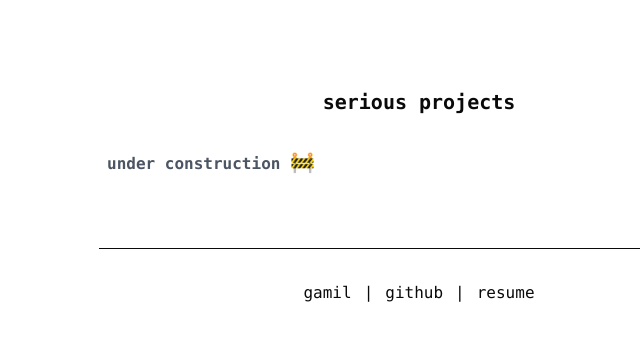
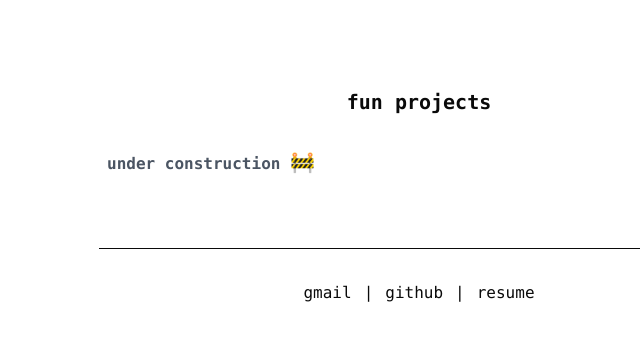
Before and after one commit to breeworks/portfolio, a Next.js app: page /funproject in a window 1280 px wide. Shown: the top 340 px of the page, without its empty margins (221-861 px from the left). Built offline with nearby package versions, Linux system fonts and the light colour scheme.

Commit message:
grammer fix

```diff
--- a/src/app/funproject/page.tsx
+++ b/src/app/funproject/page.tsx
@@ -6,7 +6,7 @@ export default function Page() {
     <main className="min-h-screen max-w-2xl mx-auto px-4 py-16 font-mono">
     <div>
     <span className="flex items-center justify-center text-xl font-semibold p-6">
-        serious projects
+        fun projects
       </span>
       <div className="mb-5">
         <p className="p-2 text-gray-600 font-semibold">
--- a/src/components/footer.tsx
+++ b/src/components/footer.tsx
@@ -5,7 +5,7 @@ export default function Footer() {
     <div>
         <footer className="pt-8 mt-16 border-t text-center">
             <nav className="space-x-3">
-              <a href="mailto:dishachoudhary1102@gmail.com" rel='noopener noreferrer' target='_blank'  className="hover:underline">gamil</a>
+              <a href="mailto:dishachoudhary1102@gmail.com" rel='noopener noreferrer' target='_blank'  className="hover:underline">gmail</a>
             <span>|</span>
               <a href="https://github.com/dishafaujdar" rel='noopener noreferrer' target='_blank' className="hover:underline">github</a>
               <span>|</span>
```
